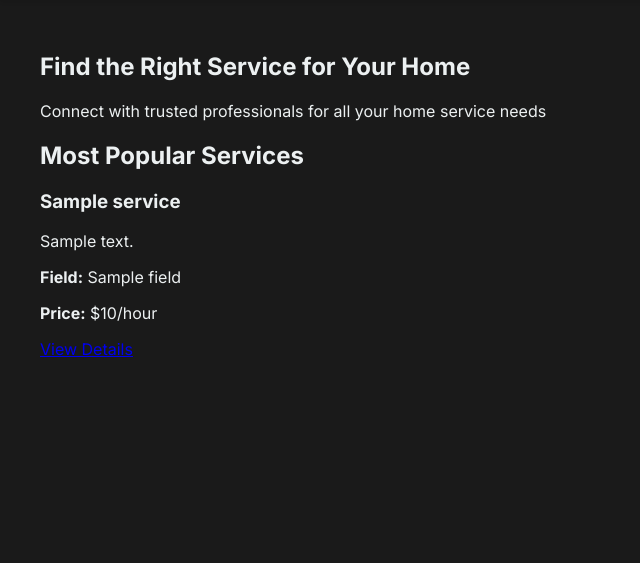
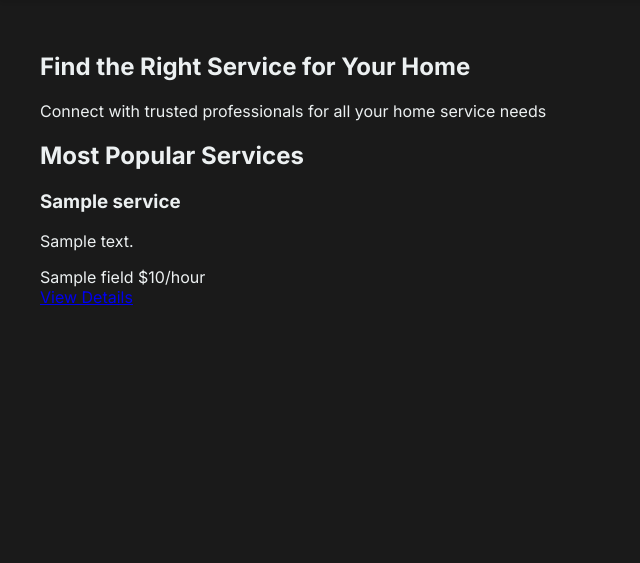
Before and after one commit to Bantu-art/netfix, a Django app: template netfix/main/templates/main/home.html in a window 1280 px wide. Shown: the part 61-624 px from the top of the page, without its empty margins (0-640 px from the left). Run offline with Django 3.2, Linux system fonts and the light colour scheme; the template is opened without the code that fills it: most values are stand-ins (such as "Sample title", 1, 10 or a date in 2020).

Commit message:
feat: add external CSS and enhance service card layout for better presentation

```diff
--- a/netfix/main/templates/main/home.html
+++ b/netfix/main/templates/main/home.html
@@ -1,6 +1,11 @@
 {% extends 'base.html' %}
+{% load static %}
 
 {% block title %}Welcome to NetFix{% endblock %}
+
+{% block extra_css %}
+<link rel="stylesheet" href="{% static 'css/home.css' %}">
+{% endblock %}
 
 {% block content %}
 <div class="home-container">
@@ -15,15 +20,35 @@
             {% for service in popular_services %}
                 <div class="service-card">
                     <h3>{{ service.name }}</h3>
-                    <p>{{ service.description|truncatewords:30 }}</p>
-                    <p><strong>Field:</strong> {{ service.field }}</p>
-                    <p><strong>Price:</strong> ${{ service.price_per_hour }}/hour</p>
+                    <p>{{ service.description|truncatewords:20 }}</p>
+                    <div class="service-info">
+                        <span class="field-tag">{{ service.field }}</span>
+                        <span class="price-tag">${{ service.price_per_hour }}/hour</span>
+                    </div>
                     <a href="{% url 'service-detail' service.pk %}" class="btn">View Details</a>
                 </div>
             {% empty %}
-                <p>No services available yet.</p>
+                <div class="service-card">
+                    <p>No services available yet.</p>
+                </div>
             {% endfor %}
         </div>
     </section>
 </div>
+
+<script>
+$(document).ready(function() {
+    const grid = $('.services-grid');
+    grid.css({
+        'display': 'flex',
+        'flex-wrap': 'wrap',
+        'justify-content': 'center'
+    });
+
+    const cards = $('.service-card');
+    cards.css({
+        'margin': '1rem'
+    });
+});
+</script>
 {% endblock %}
```
